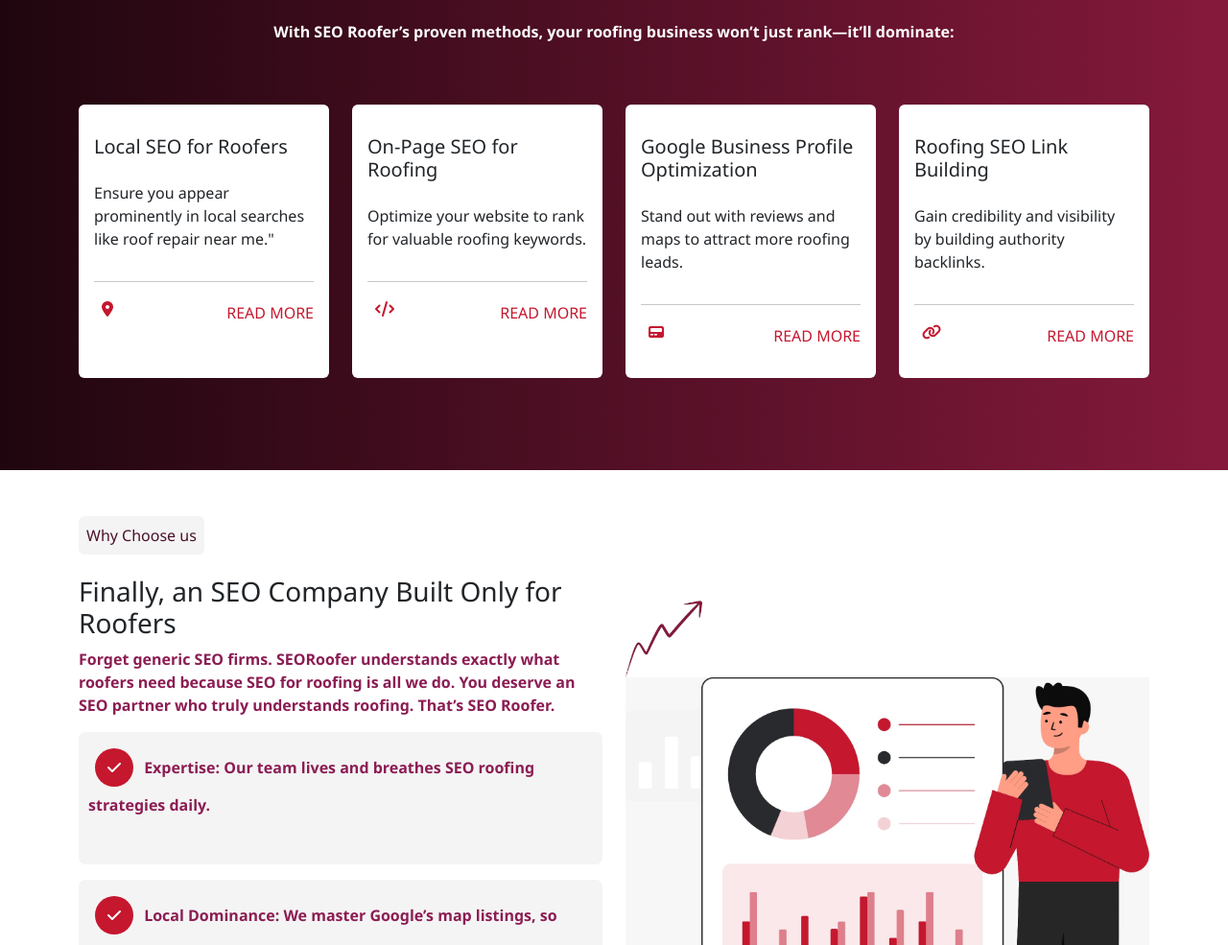
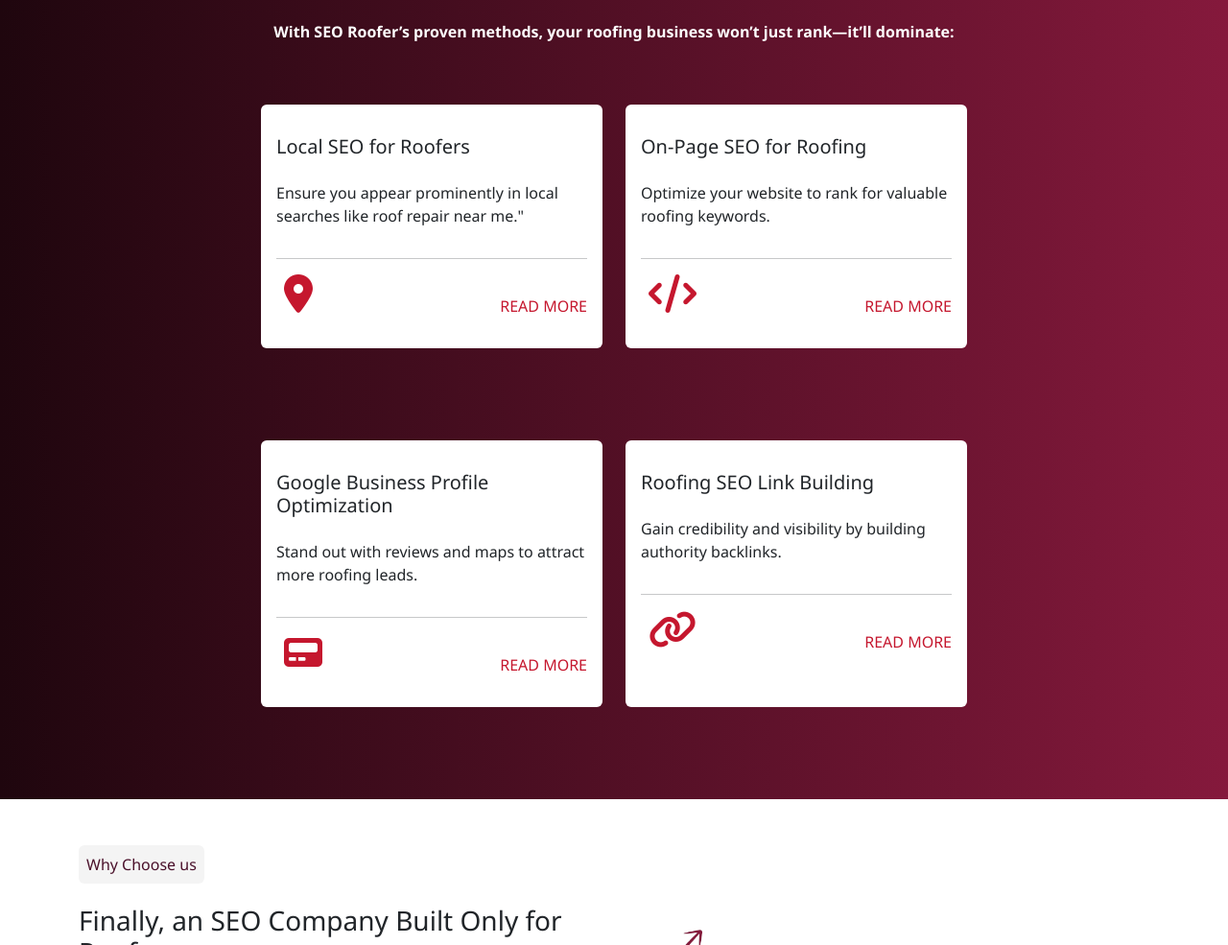
Before and after one commit to Sanju-logics/SEOROOFER, a plain HTML site: page index.html in a window 1280 px wide. Shown: the part 1779-2764 px from the top of the page at 96% size. Drawn offline with nearby package versions, Linux system fonts and the light colour scheme.

Commit message:
Add files via upload

```diff
--- a/index.html
+++ b/index.html
@@ -155,6 +155,7 @@
       .re-mar{
         margin-top: -20px;
       }
+
    .wave-container {
   line-height: 0;
   position: relative;
@@ -358,7 +359,8 @@
           </p>
         </div>
         <div class="row g-4 py-5">
-          <div class="col-md-6 col-lg-3">
+          <div class="col-md-6 col-lg-2"></div>
+          <div class="col-md-6 col-lg-4">
             <div class="card p-3 h-100">
               <h5 class="py-3">Local SEO for Roofers</h5>
               <p>
@@ -367,12 +369,12 @@
               </p>
               <hr />
               <div class="highlight">
-                <i class="fa-solid fa-location-dot px-2 text-start"></i>
+                <i class="fa-solid fa-location-dot px-2 text-start" style="font-size: 40px;"></i>
                 <p class="text-end re-mar">READ MORE</p>
               </div>
             </div>
           </div>
-          <div class="col-md-6 col-lg-3">
+          <div class="col-md-6 col-lg-4">
             <div class="card p-3 h-100">
               <h5 class="py-3">On-Page SEO for Roofing</h5>
               <p>
@@ -380,12 +382,17 @@
               </p>
               <hr />
               <div class="highlight">
-                <i class="fa-solid fa-code px-2"></i>
+                <i class="fa-solid fa-code px-2" style="font-size: 40px;"></i>
                <p class="text-end re-mar">READ MORE</p>
               </div>
             </div>
           </div>
-          <div class="col-md-6 col-lg-3">
+
+
+        </div>
+        <div class="row g-4 py-5">
+         <div class="col-md-6 col-lg-2"></div>
+          <div class="col-md-6 col-lg-4">
             <div class="card p-3 h-100">
               <h5 class="py-3">Google Business Profile Optimization</h5>
               <p>
@@ -393,12 +400,12 @@
               </p>
               <hr />
               <div class="highlight">
-                <i class="fa-solid fa-pager px-2"></i>
+                <i class="fa-solid fa-pager px-2" style="font-size: 40px;"></i>
                <p class="text-end re-mar">READ MORE</p>
               </div>
             </div>
           </div>
-          <div class="col-md-6 col-lg-3">
+          <div class="col-md-6 col-lg-4">
             <div class="card p-3 h-100">
               <h5 class="py-3">Roofing SEO Link Building</h5>
               <p>
@@ -406,9 +413,8 @@
               </p>
               <hr />
               <div class="highlight">
-                <i class="fa-solid fa-link px-2"></i>
+                <i class="fa-solid fa-link px-2" style="font-size: 40px;"></i>
                 <p class="text-end re-mar">READ MORE</p>
-                <!-- <strong><i class="fa-solid fa-link px-2"></i><p class="text-end">READ MORE</p></strong> -->
               </div>
             </div>
           </div>
```
